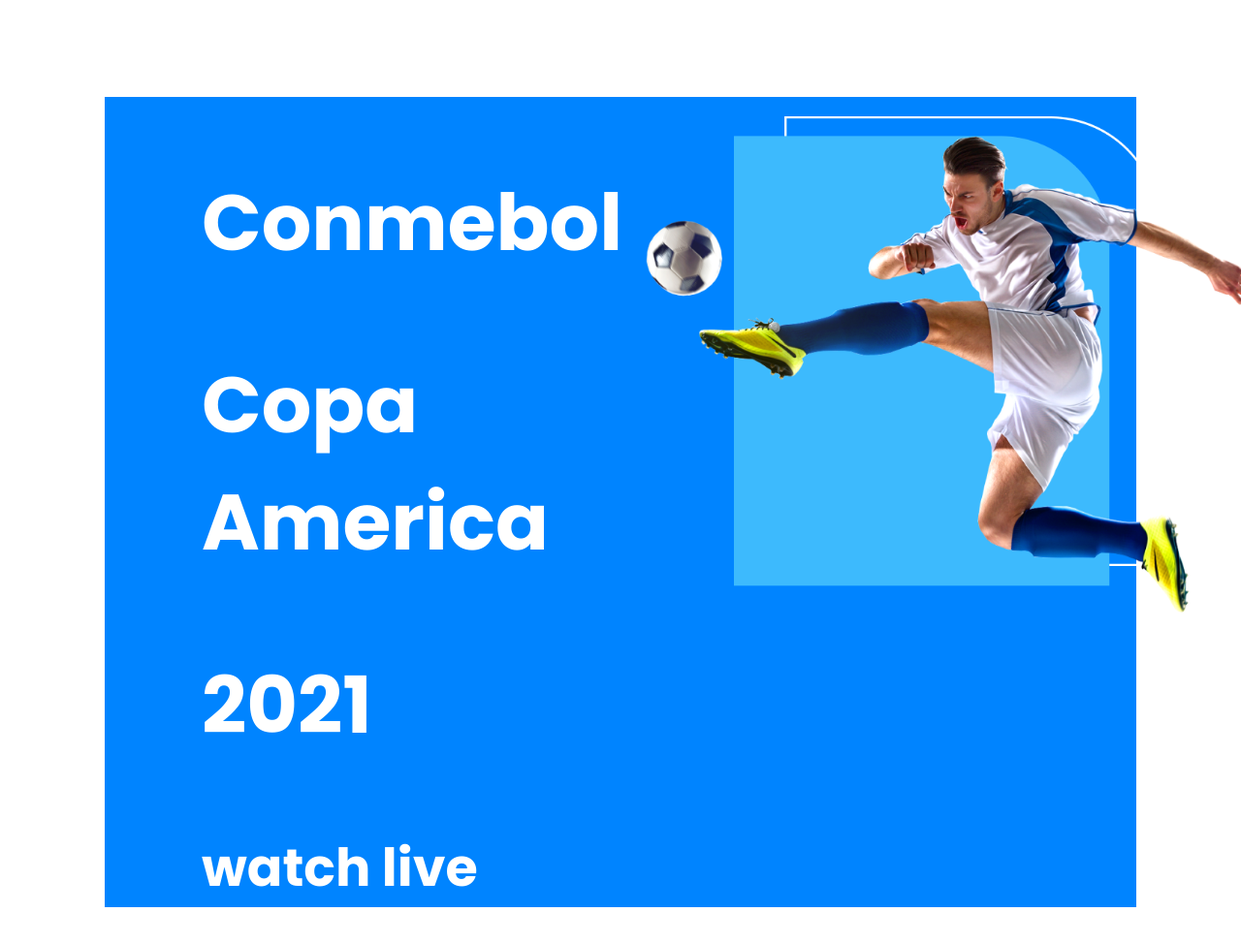
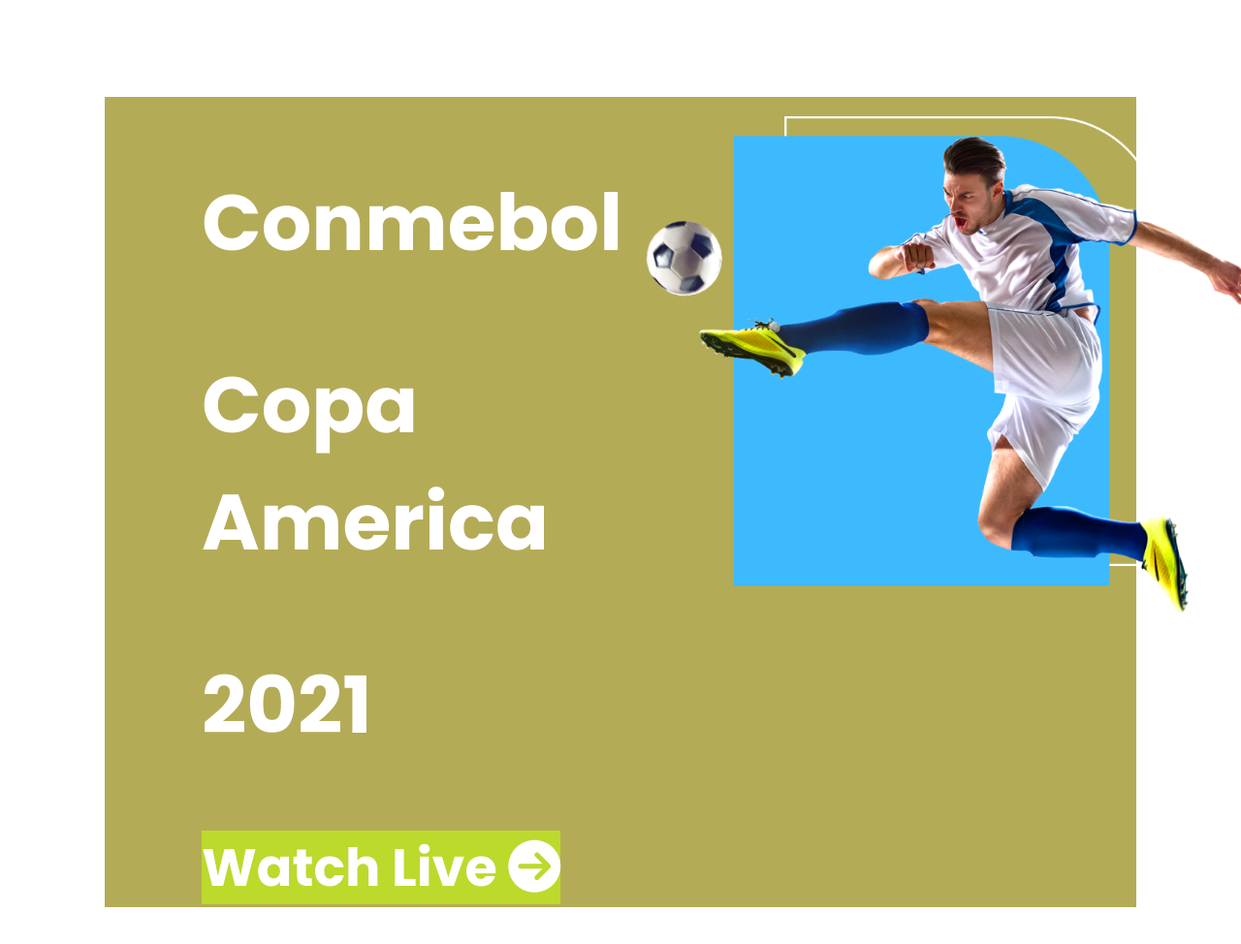
Before and after one commit to zulquar-nine/responsive-footballsite, a plain HTML site: page index.html in a window 1280 px wide. Shown: the top 974 px of the page at 97% size. Drawn offline with Linux system fonts and the light colour scheme.

Commit message:
commit add

```diff
--- a/index.html
+++ b/index.html
@@ -6,6 +6,8 @@
     <meta http-equiv="X-UA-Compatible" content="IE=edge">
     <meta name="viewport" content="width=device-width, initial-scale=1.0">
     <title>Document</title>
+    <script src="https://kit.fontawesome.com/d3a3ae5000.js" crossorigin="anonymous"></script>
+
     <link rel="preconnect" href="https://fonts.googleapis.com">
     <link rel="preconnect" href="https://fonts.gstatic.com" crossorigin>
     <link href="https://fonts.googleapis.com/css2?family=Poppins:wght@700&display=swap" rel="stylesheet">
@@ -27,7 +29,7 @@
                     <h1>Conmebol</h1>
                     <h1>Copa America</h1>
                     <h1>2021</h1>
-                    <span>watch live</span>
+                    <span class="live">Watch Live <i class="fas fa-arrow-circle-right"></i></i></span>
 
                 </div>
                 <div class="player-box">
--- a/style.css
+++ b/style.css
@@ -4,7 +4,7 @@ body{
 .players{
 
 
-   background-color: rgb(0, 132, 255);
+   background-color: rgb(180, 171, 87);
    margin:100px ;
 
 
@@ -16,9 +16,9 @@ body{
    width: 100%;
    margin: 100px;
 
-
-
-
+    }
+    .live{
+        background-color: rgba(188, 221, 42, 0.952);
     }
     .container-box img{
         width: 100%;
```
